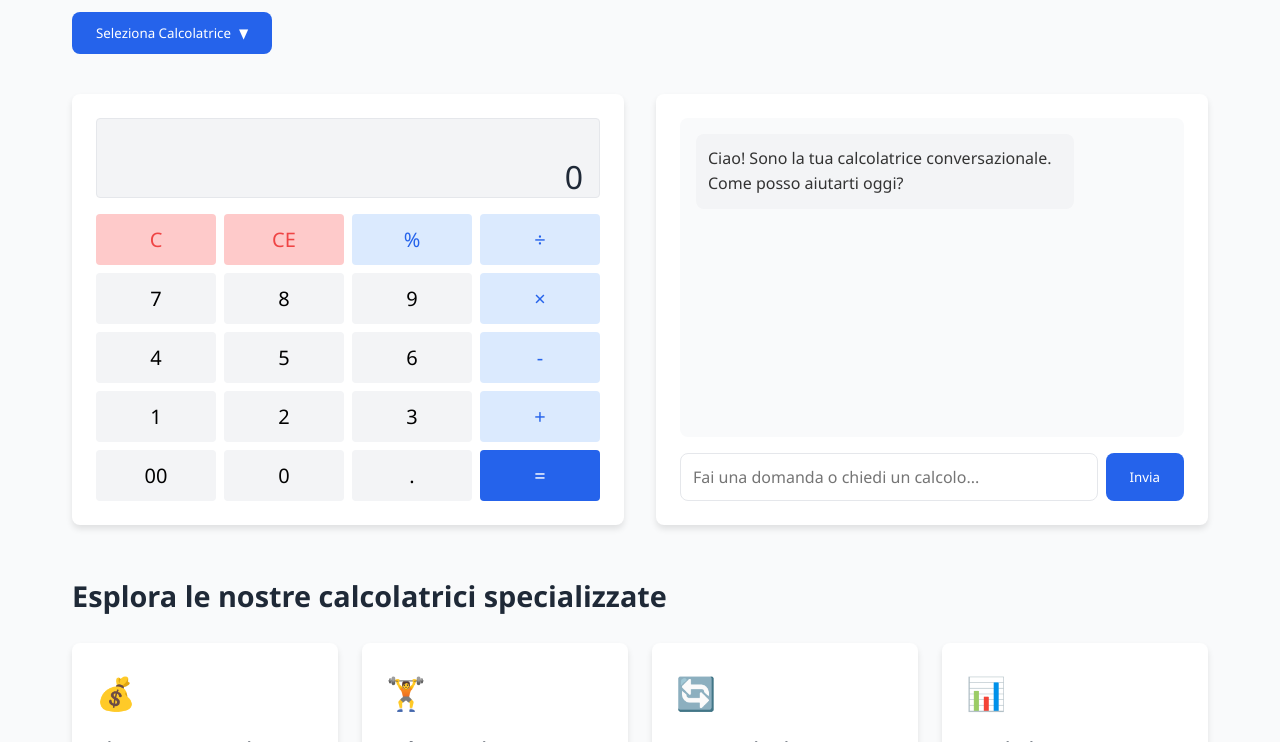
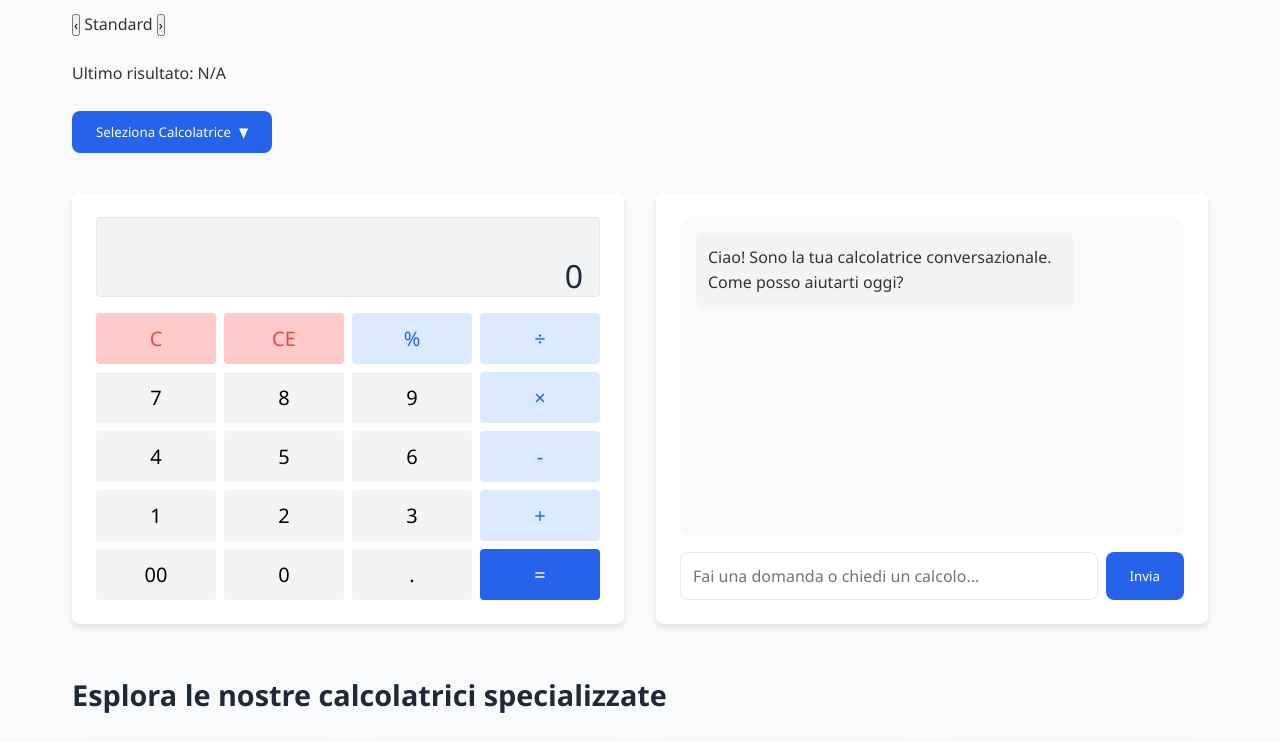
Before and after one commit to AndreaAzzarello/calculator-gpt, a plain HTML site: page index.html in a window 1280 px wide. Shown: the part 358-1100 px from the top of the page. Drawn offline with Linux system fonts and the light colour scheme.

Commit message:
Update index.html

```diff
--- a/index.html
+++ b/index.html
@@ -37,7 +37,15 @@
                     <button class="toggle-btn" id="scientificToggle">Scientifica</button>
                 </div>
             </div>
-
+	<!-- Dopo: navigazione e ultimo risultato -->
+	<div class="calculator-navigation">
+  		<button class="nav-btn" id="prevCalc">‹</button>
+  		<span id="calculatorName">Standard</span>
+ 		 <button class="nav-btn" id="nextCalc">›</button>
+	</div>
+	<div class="last-result-container">
+  		Ultimo risultato: <span id="lastResult">N/A</span>
+	</div>
             <div class="dropdown">
                 <button class="dropdown-button">
                     Seleziona Calcolatrice
```
